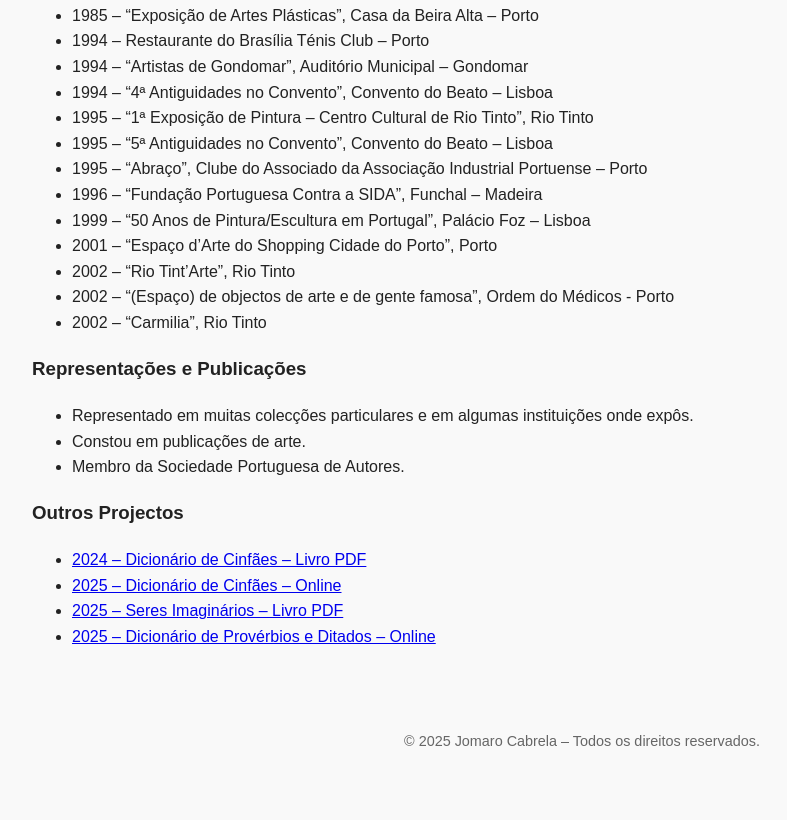
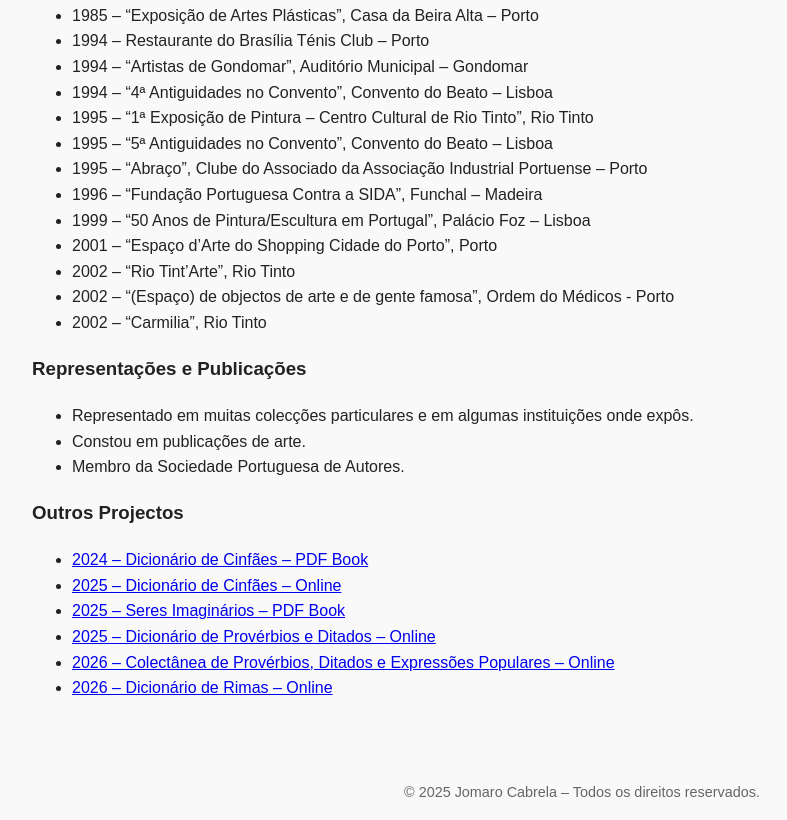
Before and after one commit to Jomaro34/Jomaro-Cabrela-Autobiografia, a plain HTML site: page index.html in a window 1280 px wide. Shown: the part 1943-2763 px from the top of the page, without its empty margins (58-845 px from the left). Before the commit the page ends 2712 px from the top, so only its background shows below. Drawn offline with Linux system fonts and the light colour scheme.

Commit message:
Update index.html

```diff
--- a/index.html
+++ b/index.html
@@ -203,11 +203,14 @@
 
         <h3>Outros Projectos</h3>
 
-        <ul id="pt-links" class="hidden-links">
-          <li><a href="https://upload.wikimedia.org/wikipedia/commons/5/5c/Dicion%C3%A1rio_Cinf%C3%A3es_Vers%C3%A3o_3_Edi%C3%A7%C3%A3o_2024.pdf" target="_blank">2024 – Dicionário de Cinfães – Livro PDF</a></li>
+    <ul id="en-links" class="hidden-links">
+          <li><a href="https://upload.wikimedia.org/wikipedia/commons/5/5c/Dicion%C3%A1rio_Cinf%C3%A3es_Vers%C3%A3o_3_Edi%C3%A7%C3%A3o_2024.pdf" target="_blank">2024 – Dicionário de Cinfães – PDF Book</a></li>
           <li><a href="https://jomaro34.github.io/dicionario-cinfaes/" target="_blank">2025 – Dicionário de Cinfães – Online</a></li>
-          <li><a href="https://upload.wikimedia.org/wikipedia/commons/2/24/Seres_Imaginarios_Jomaro_Cabrela_1Ed_2025.pdf" target="_blank">2025 – Seres Imaginários – Livro PDF</a></li>
+          <li><a href="https://upload.wikimedia.org/wikipedia/commons/2/24/Seres_Imaginarios_Jomaro_Cabrela_1Ed_2025.pdf" target="_blank">2025 – Seres Imaginários – PDF Book</a></li>
           <li><a href="https://jomaro34.github.io/Proverbios-Ditados/" target="_blank">2025 – Dicionário de Provérbios e Ditados – Online</a></li>
+          <li><a href="https://jomaro34.github.io/Colectanea-Proverbios-Ditados-Expressoes-Populares/" target="_blank">2026 – Colectânea de Provérbios, Ditados e Expressões Populares – Online</a></li>
+          <li><a href="https://jomaro34.github.io/Dicionario_Rimas/" target="_blank">2026 – Dicionário de Rimas – Online</a></li>
+
         </ul>
       </section>
       </div>
```
